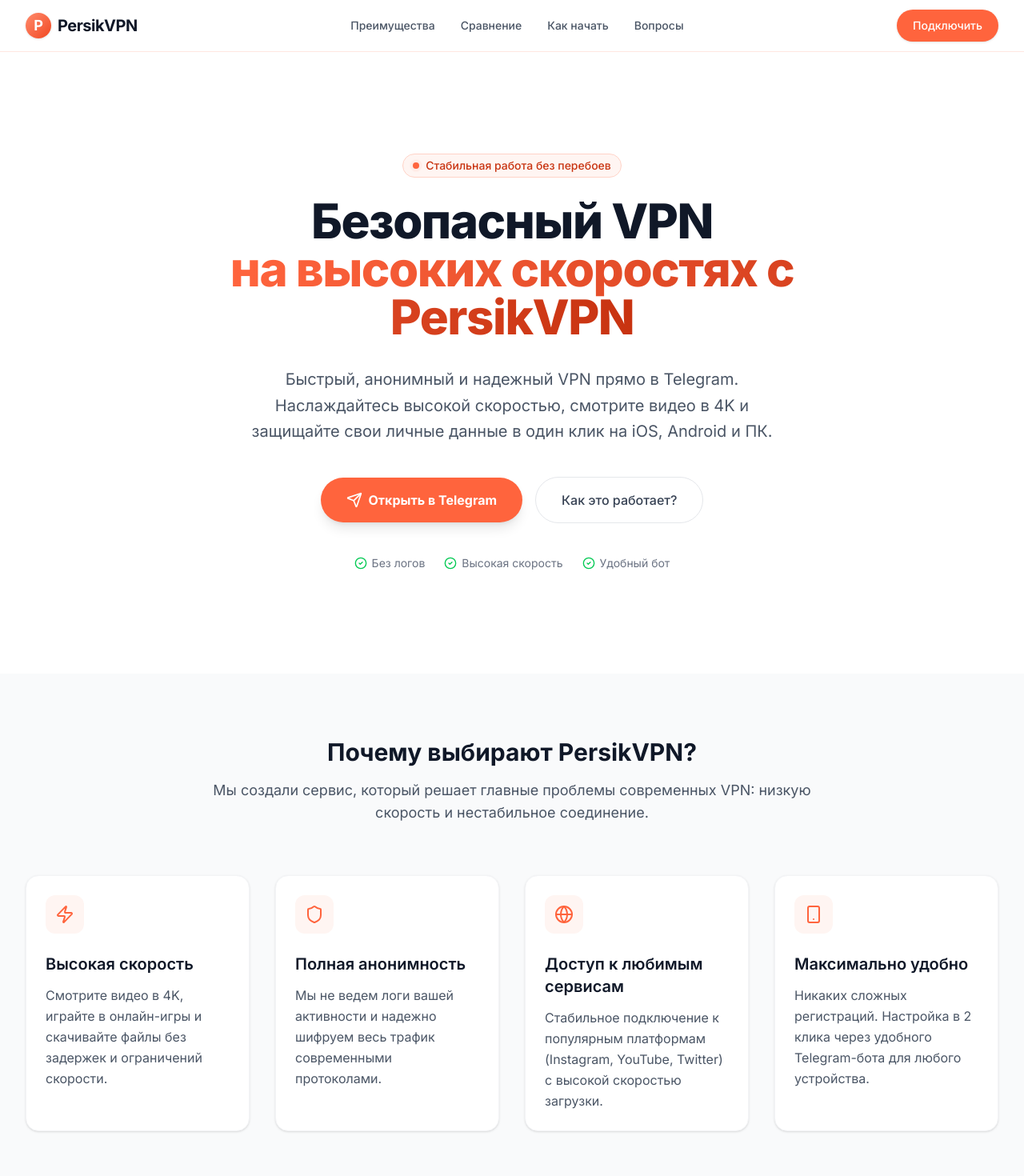
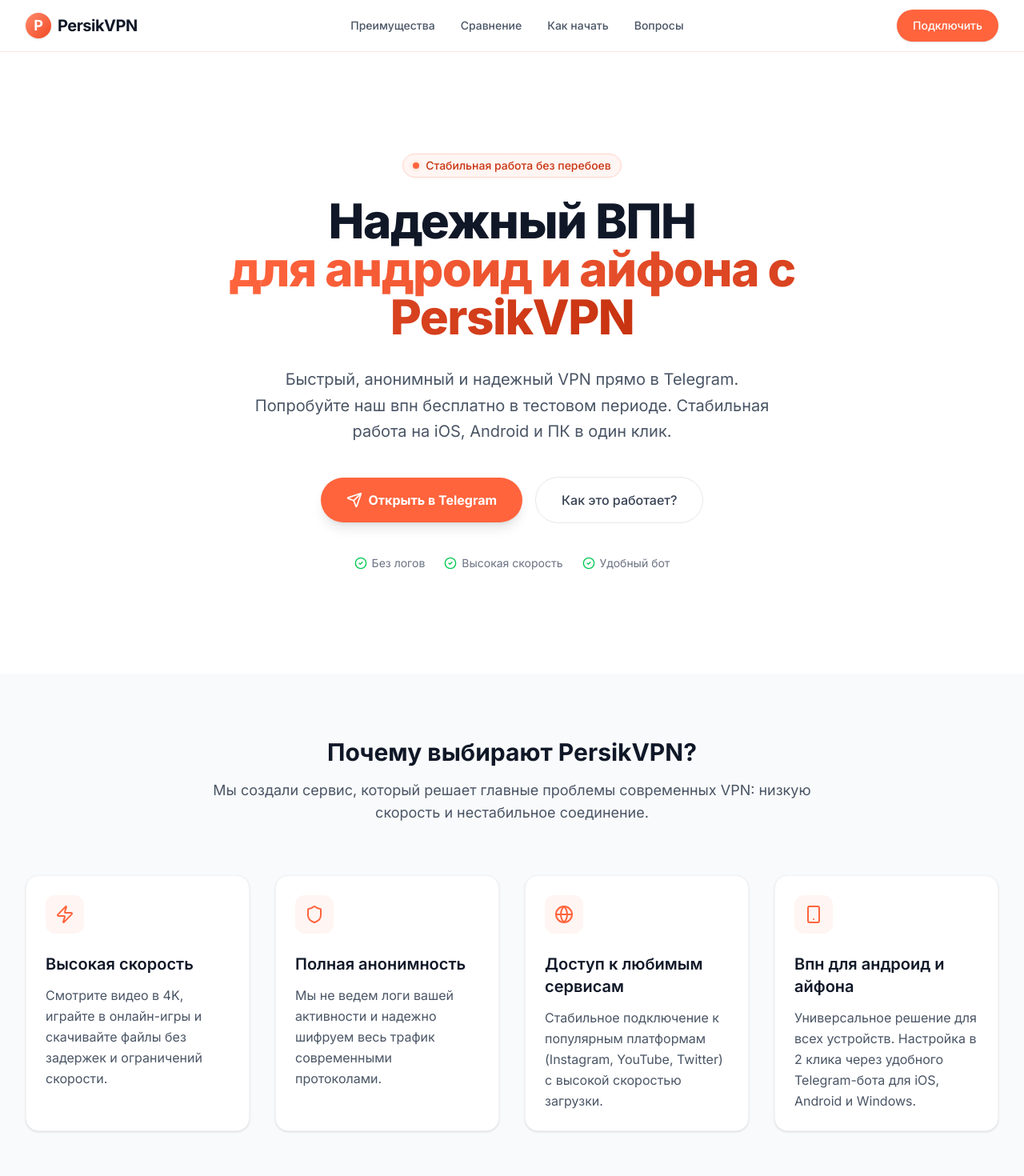
Before and after one commit to Prinassl/Kzushdv, a React (Vite) app: page / in a window 1280 px wide. Shown: the top 1470 px of the page at 80% size. Built offline with nearby package versions, Linux system fonts and the light colour scheme.

Commit message:
feat: Improve SEO and user focus
Update meta descriptions and keywords for better search engine visibility.
Refine headings and feature descriptions to highlight key benefits like "free trial" and "VPN for Android and iPhone".

```diff
--- a/index.html
+++ b/index.html
@@ -3,8 +3,8 @@
   <head>
     <meta charset="UTF-8" />
     <meta name="viewport" content="width=device-width, initial-scale=1.0" />
-    <meta name="description" content="PersikVPN — надежный, быстрый и безопасный VPN-сервис. Стабильное соединение, защита личных данных и высокая скорость без ограничений. Подключение в 2 клика через Telegram. Оплата картами РФ." />
-    <meta name="keywords" content="VPN, впн, скачать впн, быстрый впн, платный впн, надежный впн, PersikVPN, персик впн, telegram vpn, впн для россии, впн для айфона, впн для андроид, vpn ios, vpn android, vpn для пк, vpn для windows, купить vpn, vpn телеграм бот, стабильный vpn, vpn оплата картой мир, vpn без сбоев" />
+    <meta name="description" content="PersikVPN — надежный, быстрый и безопасный VPN-сервис. Стабильное соединение, защита личных данных и высокая скорость. Попробуйте лучший впн бесплатно. Подключение в 2 клика через Telegram. Оплата картами РФ." />
+    <meta name="keywords" content="VPN, впн, впн бесплатно, бесплатный впн, впн для андроид, впн для айфона, скачать впн, быстрый впн, платный впн, надежный впн, PersikVPN, персик впн, telegram vpn, впн для россии, vpn ios, vpn android, vpn для пк, vpn для windows, купить vpn, vpn телеграм бот, стабильный vpn, vpn оплата картой мир, vpn без сбоев" />
     <meta name="author" content="PersikVPN" />
     <meta name="theme-color" content="#f0441a" />
     <meta name="robots" content="index, follow, max-image-preview:large, max-snippet:-1, max-video-preview:-1" />
@@ -63,14 +63,14 @@
         }
       }, {
         "@type": "Question",
-        "name": "На каких устройствах работает ваш VPN (iOS, Android, Windows)?",
+        "name": "На каких устройствах работает ваш впн для андроид и айфона?",
         "acceptedAnswer": {
           "@type": "Answer",
           "text": "Наш VPN работает практически на всех современных устройствах: смартфонах (Apple iPhone iOS, Android), компьютерах (Windows, macOS, Linux) и даже на некоторых роутерах. Бот выдаст подробную инструкцию по настройке для вашего устройства."
         }
       }, {
         "@type": "Question",
-        "name": "Это бесплатно?",
+        "name": "Есть ли бесплатный впн или тестовый период?",
         "acceptedAnswer": {
           "@type": "Answer",
           "text": "У нас есть бесплатный тестовый период, чтобы вы могли оценить скорость и качество сервиса. После этого вы можете выбрать один из доступных тарифов. Мы не продаем данные пользователей, поэтому сервис платный."
--- a/src/App.tsx
+++ b/src/App.tsx
@@ -58,11 +58,11 @@
             Стабильная работа без перебоев
           </span>
           <h1 className="text-4xl sm:text-5xl lg:text-6xl font-extrabold text-gray-900 tracking-tight mb-8">
-            Безопасный VPN <br className="hidden sm:block" />
-            <span className="text-transparent bg-clip-text bg-gradient-to-r from-peach-500 to-peach-700">на высоких скоростях с PersikVPN</span>
+            Надежный ВПН <br className="hidden sm:block" />
+            <span className="text-transparent bg-clip-text bg-gradient-to-r from-peach-500 to-peach-700">для андроид и айфона с PersikVPN</span>
           </h1>
           <p className="text-lg sm:text-xl text-gray-600 mb-10 leading-relaxed max-w-2xl mx-auto">
-            Быстрый, анонимный и надежный VPN прямо в Telegram. Наслаждайтесь высокой скоростью, смотрите видео в 4K и защищайте свои личные данные в один клик на iOS, Android и ПК.
+            Быстрый, анонимный и надежный VPN прямо в Telegram. Попробуйте наш впн бесплатно в тестовом периоде. Стабильная работа на iOS, Android и ПК в один клик.
           </p>
           <div className="flex flex-col sm:flex-row items-center justify-center gap-4">
             <a
@@ -121,8 +121,8 @@
     },
     {
       icon: <Smartphone className="w-6 h-6 text-peach-500" />,
-      title: "Максимально удобно",
-      description: "Никаких сложных регистраций. Настройка в 2 клика через удобного Telegram-бота для любого устройства."
+      title: "Впн для андроид и айфона",
+      description: "Универсальное решение для всех устройств. Настройка в 2 клика через удобного Telegram-бота для iOS, Android и Windows."
     }
   ];
 
@@ -273,7 +273,7 @@
     {
       number: "02",
       title: "Получите настройки",
-      description: "Бот моментально выдаст вам индивидуальный ключ доступа и подробную инструкцию для вашего устройства (iOS, Android, PC)."
+      description: "Бот моментально выдаст вам индивидуальный ключ доступа и подробную инструкцию для вашего впн для андроид, айфона или PC."
     },
     {
       number: "03",
@@ -355,11 +355,11 @@
       answer: "PersikVPN — это современный VPN-сервис для защиты личных данных в сети. Мы используем передовые протоколы шифрования, которые обеспечивают высокую скорость и стабильность соединения, скрывая ваш реальный IP-адрес и маскируя трафик от провайдеров."
     },
     {
-      question: "На каких устройствах работает ваш VPN (iOS, Android, Windows)?",
+      question: "На каких устройствах работает ваш впн для андроид и айфона?",
       answer: "Наш VPN работает практически на всех современных устройствах: смартфонах (Apple iPhone iOS, Android), компьютерах (Windows, macOS, Linux) и даже на некоторых роутерах. Бот выдаст подробную инструкцию по настройке для вашего устройства."
     },
     {
-      question: "Это бесплатно?",
+      question: "Есть ли бесплатный впн или тестовый период?",
       answer: "У нас есть тестовый период, чтобы вы могли оценить скорость и качество сервиса. Далее вы можете выбрать один из доступных премиум-тарифов, которые стоят дешевле чашки кофе в месяц."
     },
     {
```
